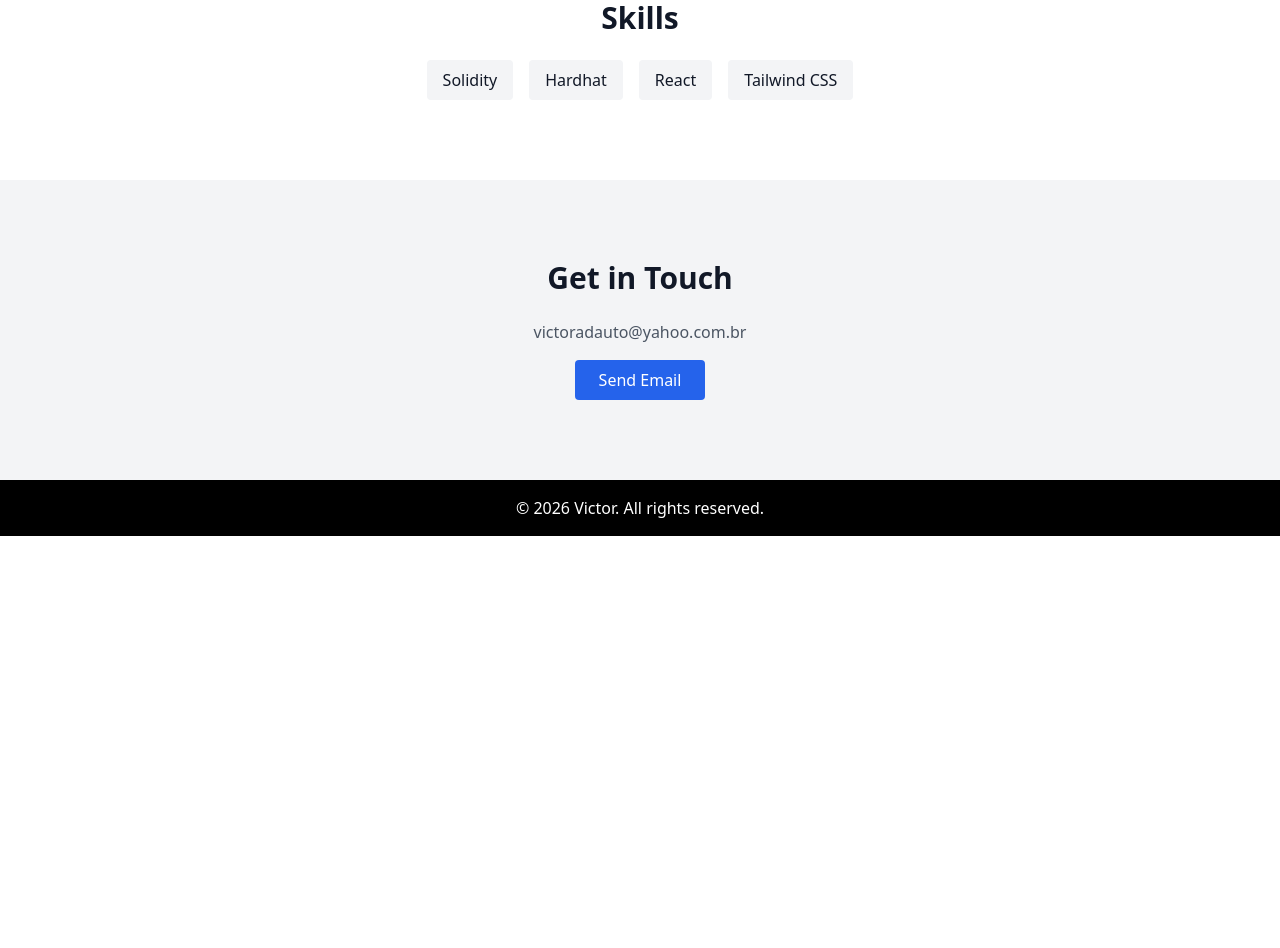
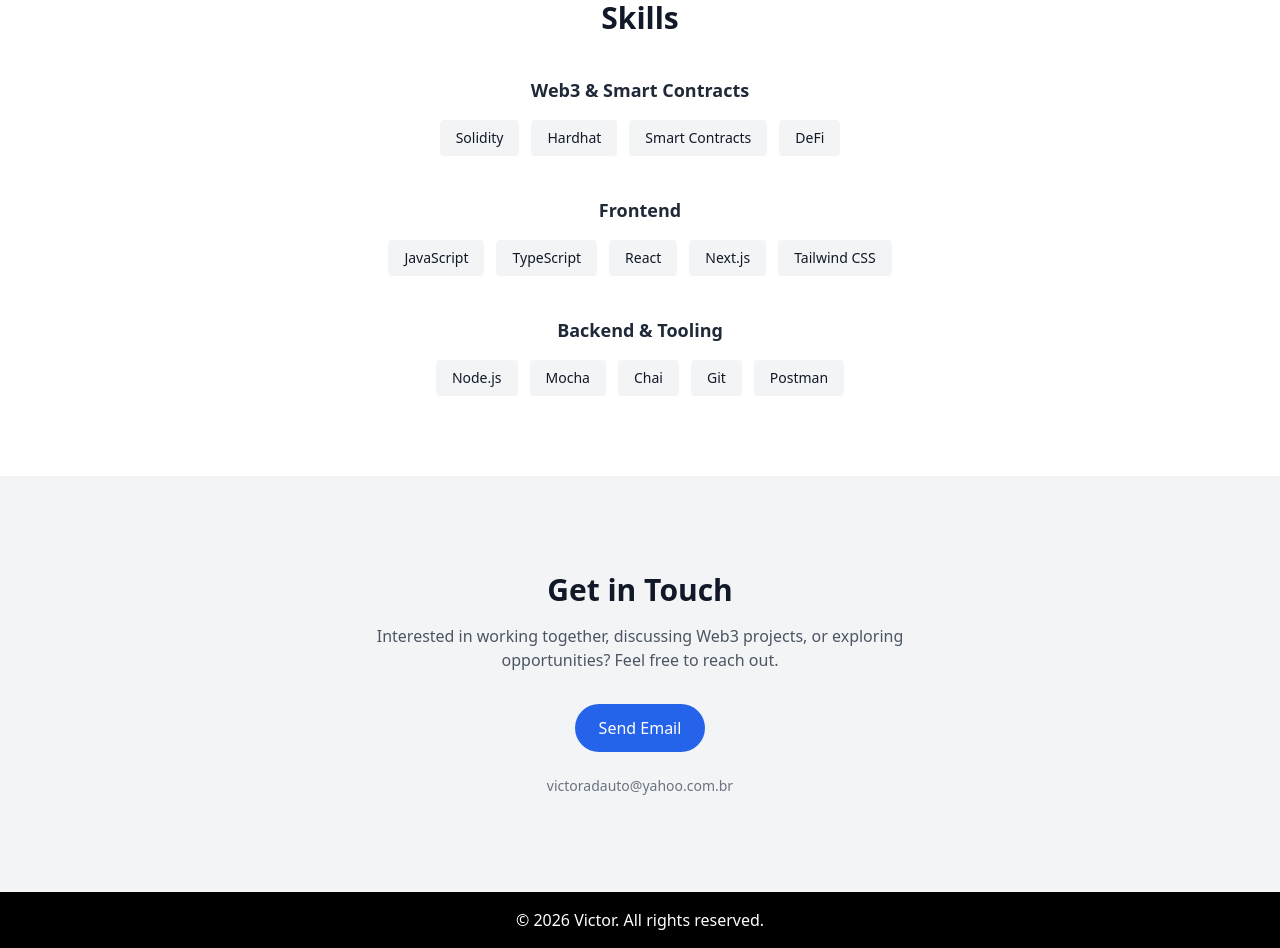
Before and after one commit to victoradauto1/portifolio, a React (Vite) app: page / in a window 1280 px wide. Shown: the part 1560-2508 px from the top of the page. Before the commit the page ends 2096 px from the top, so only its background shows below. Built offline with nearby package versions, Linux system fonts and the light colour scheme.

Commit message:
feat: refine skills section and improve contact call-to-action

```diff
--- a/src/components/SkillTag.jsx
+++ b/src/components/SkillTag.jsx
@@ -1,6 +1,6 @@
 const SkillTag = ({ name }) => {
   return (
-    <li className="bg-gray-100 px-4 py-2 rounded text-sm font-medium">
+    <li className="bg-gray-100 dark:bg-gray-700 text-gray-900 dark:text-white px-4 py-2 rounded text-sm font-medium">
       {name}
     </li>
   );
--- a/src/sections/Contact.jsx
+++ b/src/sections/Contact.jsx
@@ -1,20 +1,35 @@
 const Contact = () => {
   return (
-    <section id="contact" className="py-20 bg-gray-100 dark:bg-gray-900 text-center">
-      <h2 className="text-3xl font-semibold mb-6 text-gray-900 dark:text-white">
+    <section
+      id="contact"
+      className="py-24 bg-gray-100 dark:bg-gray-900 text-center"
+    >
+      <h2 className="text-3xl font-semibold mb-4 text-gray-900 dark:text-white">
         Get in Touch
       </h2>
 
-      <p className="text-gray-600 dark:text-gray-300 mb-4">
-        victoradauto@yahoo.com.br
+      <p className="max-w-xl mx-auto text-gray-600 dark:text-gray-300 mb-8">
+        Interested in working together, discussing Web3 projects, or exploring
+        opportunities? Feel free to reach out.
       </p>
 
       <a
         href="mailto:victoradauto@yahoo.com.br"
-        className="inline-block bg-blue-600 dark:bg-blue-500 text-white px-6 py-2 rounded hover:bg-blue-700 dark:hover:bg-blue-600"
+        className="
+          inline-flex items-center gap-2
+          bg-blue-600 dark:bg-blue-500
+          text-white font-medium
+          px-6 py-3 rounded-full
+          hover:bg-blue-700 dark:hover:bg-blue-600
+          transition
+        "
       >
         Send Email
       </a>
+
+      <p className="mt-6 text-sm text-gray-500 dark:text-gray-400">
+        victoradauto@yahoo.com.br
+      </p>
     </section>
   );
 };
--- a/src/sections/Skills.jsx
+++ b/src/sections/Skills.jsx
@@ -1,14 +1,69 @@
+import SkillTag from "../components/SkillTag";
+
 const Skills = () => {
   return (
-    <section id="skills" className="py-20 bg-white dark:bg-gray-600 text-center">
-      <h2 className="text-3xl font-semibold mb-6 text-gray-900 dark:text-white">Skills</h2>
-      <ul className="flex flex-wrap justify-center gap-4">
-        {["Solidity", "Hardhat", "React", "Tailwind CSS"].map((skill) => (
-          <li key={skill} className="bg-gray-100 dark:bg-gray-700 text-gray-900 dark:text-white px-4 py-2 rounded">
-            {skill}
-          </li>
-        ))}
-      </ul>
+    <section
+      id="skills"
+      className="py-20 bg-white dark:bg-gray-600 text-center"
+    >
+      <h2 className="text-3xl font-semibold mb-10 text-gray-900 dark:text-white">
+        Skills
+      </h2>
+
+      <div className="max-w-4xl mx-auto space-y-10">
+        {/* Web3 */}
+        <div>
+          <h3 className="text-lg font-semibold mb-4 text-gray-800 dark:text-gray-200">
+            Web3 & Smart Contracts
+          </h3>
+          <ul className="flex flex-wrap justify-center gap-3">
+            {[
+              "Solidity",
+              "Hardhat",
+              "Smart Contracts",
+              "DeFi",
+            ].map((skill) => (
+              <SkillTag key={skill} name={skill} />
+            ))}
+          </ul>
+        </div>
+
+        {/* Frontend */}
+        <div>
+          <h3 className="text-lg font-semibold mb-4 text-gray-800 dark:text-gray-200">
+            Frontend
+          </h3>
+          <ul className="flex flex-wrap justify-center gap-3">
+            {[
+              "JavaScript",
+              "TypeScript",
+              "React",
+              "Next.js",
+              "Tailwind CSS",
+            ].map((skill) => (
+              <SkillTag key={skill} name={skill} />
+            ))}
+          </ul>
+        </div>
+
+        {/* Backend & Tooling */}
+        <div>
+          <h3 className="text-lg font-semibold mb-4 text-gray-800 dark:text-gray-200">
+            Backend & Tooling
+          </h3>
+          <ul className="flex flex-wrap justify-center gap-3">
+            {[
+              "Node.js",
+              "Mocha",
+              "Chai",
+              "Git",
+              "Postman",
+            ].map((skill) => (
+              <SkillTag key={skill} name={skill} />
+            ))}
+          </ul>
+        </div>
+      </div>
     </section>
   );
 };
```
